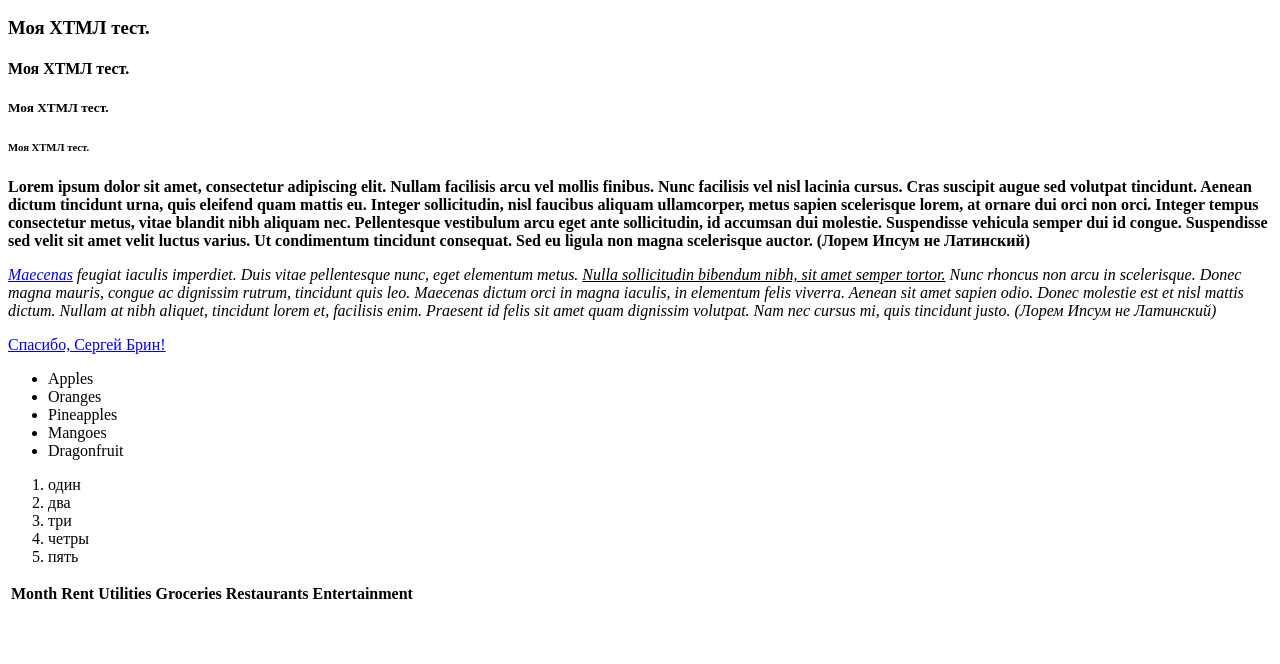
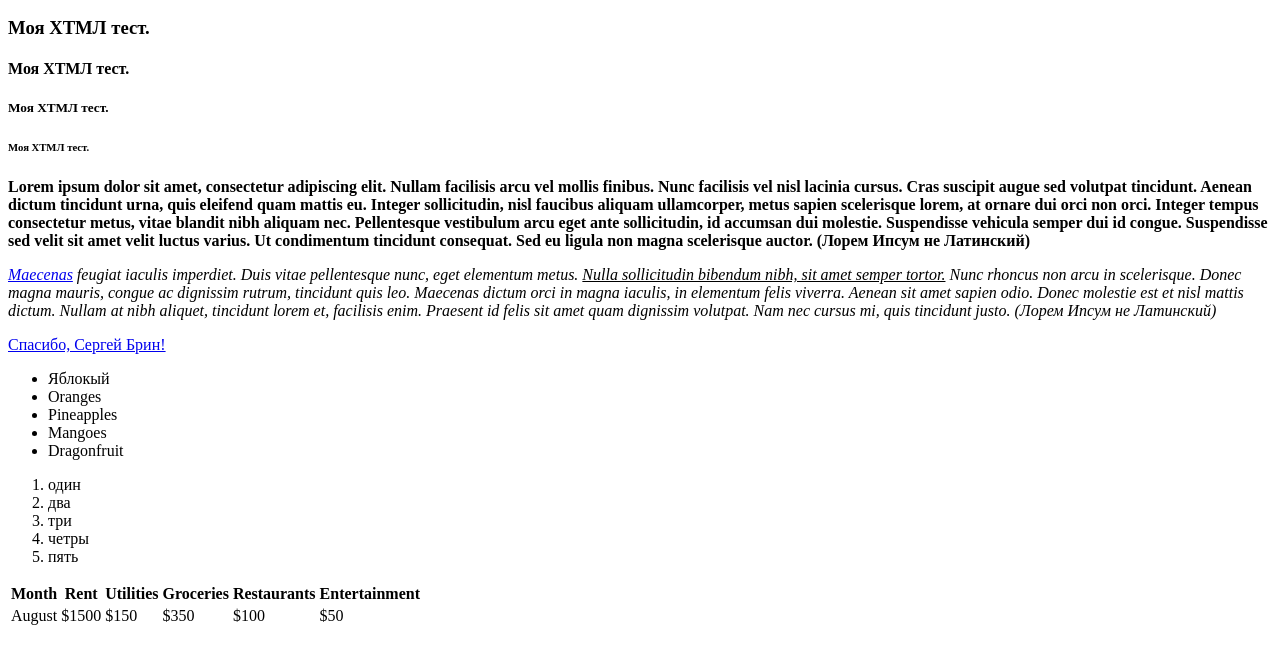
Before and after one commit to DSmalleyAT/mySimpleSite, a plain HTML site: page index.html in a window 1280 px wide. Shown: the part 110-774 px from the top of the page. Drawn offline with Linux system fonts and the light colour scheme.

Commit message:
Complete Site

```diff
--- a/index.html
+++ b/index.html
@@ -36,7 +36,7 @@
 
                 <a href="https://www.google.com/" target="_blank">Спасибо, Cергей Брин!</a>
                 <ul>
-                    <li>Apples</li>
+                    <li>Яблокый</li>
                     <li>Oranges</li>
                     <li>Pineapples</li>
                     <li>Mangoes</li>
@@ -51,6 +51,7 @@
                 </ol>
                 <table>
                     <tr><th>Month</th><th>Rent</th><th>Utilities</th><th>Groceries</th><th>Restaurants</th><th>Entertainment</th></tr>
+                    <tr><td>August</td><td>$1500</td><td>$150</td><td>$350</td><td>$100</td><td>$50</td></tr>
                 </table>
     </body>
 
```
